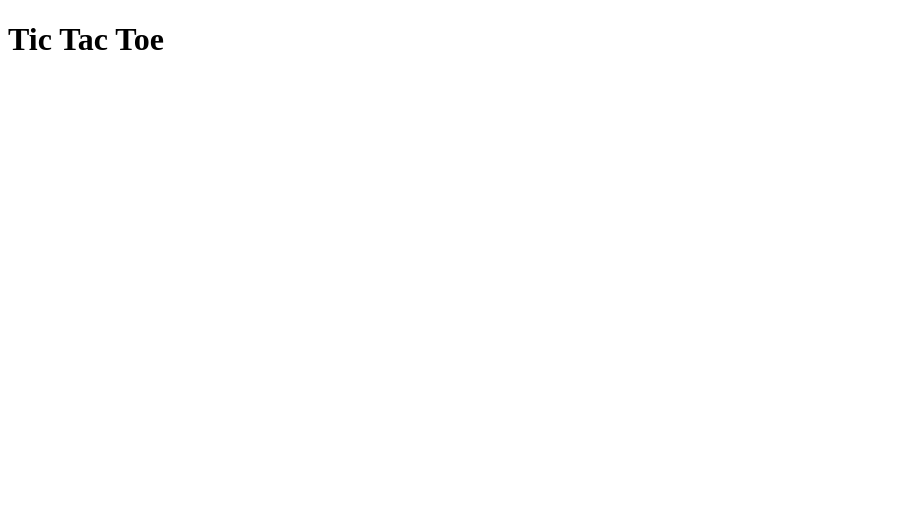
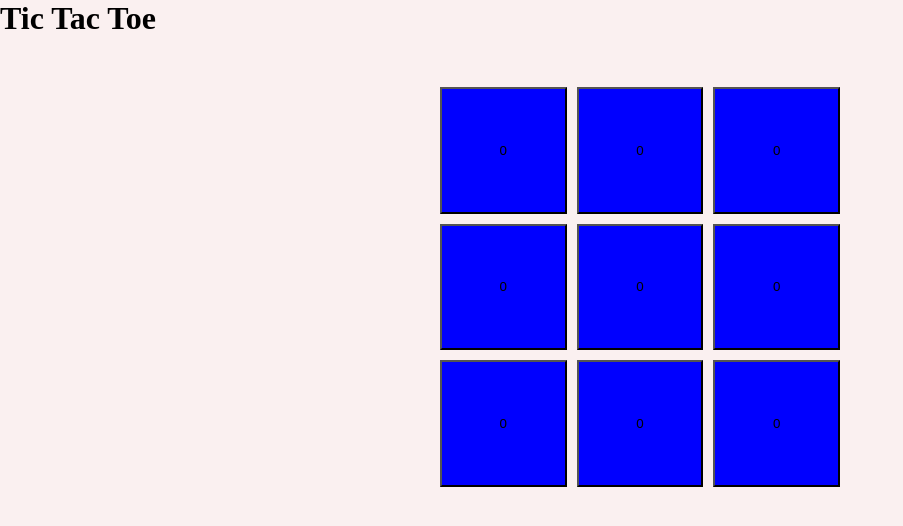
Before and after one commit to BenjaminFrias/odin-tic-tac-toe, a plain HTML site: page index.html in a window 1280 px wide. Shown: the whole page, without its empty margins (0-903 px from the left). Drawn offline with Linux system fonts and the light colour scheme.

Commit message:
show values in divs

```diff
--- a/index.html
+++ b/index.html
@@ -4,22 +4,25 @@
 <head>
     <meta charset="UTF-8">
     <meta name="viewport" content="width=device-width, initial-scale=1.0">
+    <link rel="stylesheet" href="style.css">
     <title>Tic Tac Toe</title>
 </head>
 
 <body>
-    <h1>Tic Tac Toe</h1>
     <div class="container">
+        <h1>Tic Tac Toe</h1>
+        <h2 class="active-player"></h2>
+
         <div class="tic-tac-toe-container">
-            <div class="tic-item"></div>
-            <div class="tic-item"></div>
-            <div class="tic-item"></div>
-            <div class="tic-item"></div>
-            <div class="tic-item"></div>
-            <div class="tic-item"></div>
-            <div class="tic-item"></div>
-            <div class="tic-item"></div>
-            <div class="tic-item"></div>
+            <button class="tic-item"></button>
+            <button class="tic-item"></button>
+            <button class="tic-item"></button>
+            <button class="tic-item"></button>
+            <button class="tic-item"></button>
+            <button class="tic-item"></button>
+            <button class="tic-item"></button>
+            <button class="tic-item"></button>
+            <button class="tic-item"></button>
         </div>
     </div>
 
--- a/script.js
+++ b/script.js
@@ -87,21 +87,14 @@ function GameController(name1 = "Player1", name2 = "Player2") {
             : (activePlayer = players.player1);
     };
 
-    const playRounds = () => {
-        while (winner == false) {
+    const playRound = (row, col) => {
         console.log(`${activePlayer.name}'s turn...`);
 
-            let row;
-            let col;
-            do {
-                row = prompt("Select a row (0 - 2)");
-                col = prompt("Select a column (0 - 2)");
-            } while (!gameBoard.addMark(activePlayer.mark, row, col) || winner);
-
-            console.log(gameBoard.getFormattedBoard().formmatedBoard);
+        if (!gameBoard.addMark(activePlayer.mark, row, col) || winner) {
+            return;
+        }
 
         let winnerResult = checkWinner();
-
         if (winnerResult == "TIE") {
             console.log("TIEEEEEEE");
             winner = true;
@@ -114,7 +107,6 @@ function GameController(name1 = "Player1", name2 = "Player2") {
         }
 
         switchTurn();
-        }
     };
 
     const checkWinner = () => {
@@ -195,7 +187,36 @@ function GameController(name1 = "Player1", name2 = "Player2") {
         return 0;
     };
 
-    return { playRounds, switchTurn, players };
+    return { playRound, switchTurn, players, gameBoard };
 }
 
 const game = GameController();
+
+const container = document.querySelector(".container");
+const displayGame = {
+    markDivs: document.querySelectorAll(".tic-item"),
+    boardValues: game.gameBoard.getBoard(),
+    displayValues: function () {
+        this.boardValues.forEach((row, i) => {
+            row.forEach((item, j) => {
+                // Add content to buttons
+                this.markDivs[i * 3 + j].textContent =
+                    this.boardValues[i][j].getCellValue();
+            });
+        });
+    },
+    addDivsListeners: function () {
+        this.boardValues.forEach((row, i) => {
+            row.forEach((item, j) => {
+                // Add events listeners
+                this.markDivs[i * 3 + j].addEventListener("click", () => {
+                    game.playRound(i, j);
+                    displayGame.displayValues();
+                });
+            });
+        });
+    },
+};
+
+displayGame.displayValues();
+displayGame.addDivsListeners();
--- /dev/null
+++ b/style.css
@@ -0,0 +1,29 @@
+* {
+    margin: 0;
+    padding: 0;
+}
+
+.container {
+     width: 100%;
+     min-height: 100vh;
+     background: rgb(250, 240, 240);
+}
+
+.tic-tac-toe-container {
+    margin:50px auto;
+    width: 400px;
+    height: 400px;
+    display: grid;
+    grid-template-columns: 1fr 1fr 1fr;
+    grid-template-rows: 1fr 1fr 1fr;
+    gap: 10px;
+}
+
+.tic-tac-toe-container .tic-item {
+    background: blue;
+}
+
+.tic-tac-toe-container .tic-item:hover {
+    scale: 1.1;
+
+}
```
Lines whose indentation alone changed are shown as unchanged.
